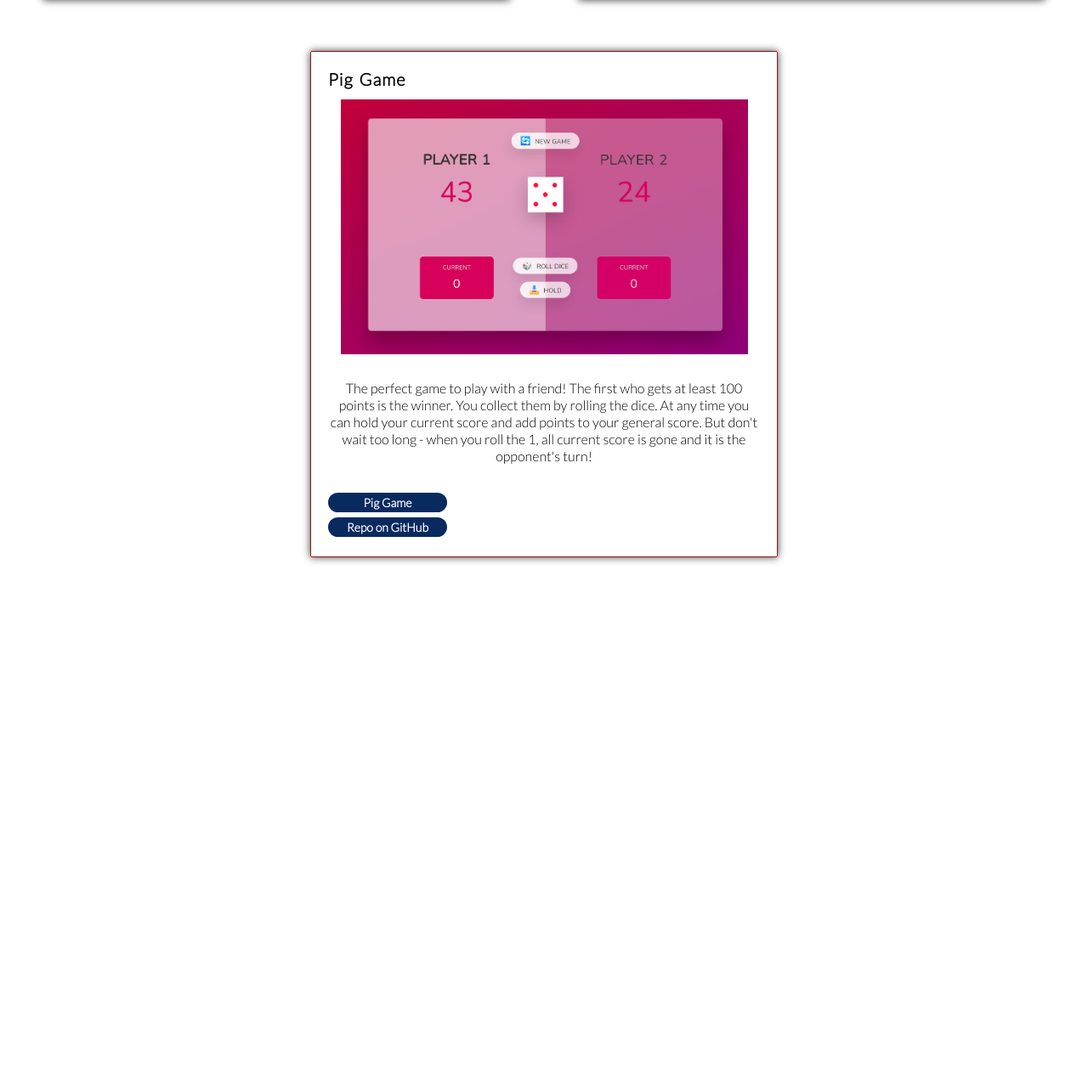
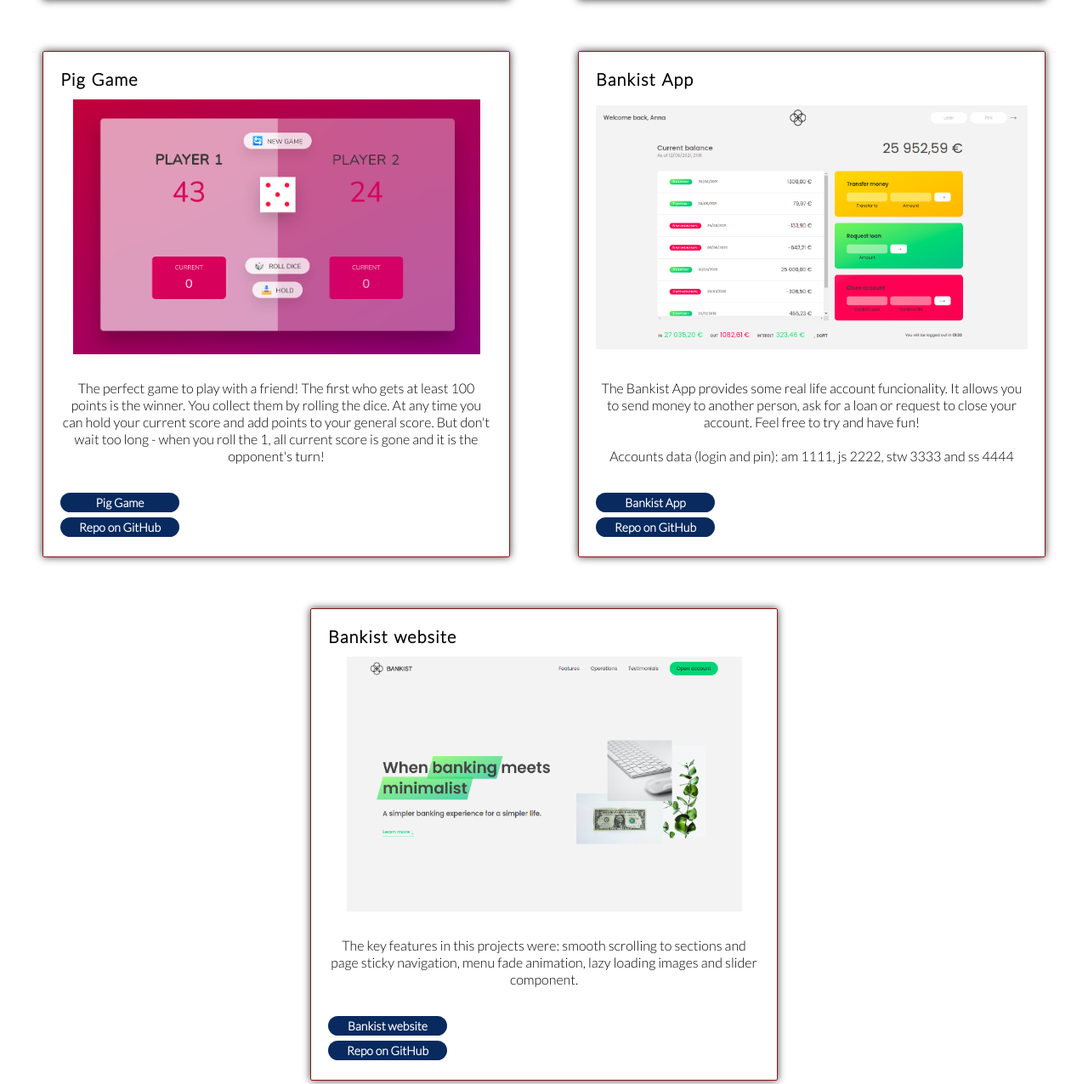
Before and after one commit to anna-muszynska/anna-muszynska.github.io, a plain HTML site: page index.html in a window 1280 px wide. Shown: the part 1504-2780 px from the top of the page at 85% size. Before the commit the page ends 2220 px from the top, so only its background shows below. Drawn offline with Linux system fonts and the light colour scheme.

Commit message:
Bankist projects added

```diff
--- a/index.html
+++ b/index.html
@@ -113,6 +113,41 @@
           >Repo on GitHub</a
         >
       </div>
+      <div class="portfolio_items">
+        <h4>Bankist App</h4>
+        <div class="image_container4 image"></div>
+        <p>
+          The Bankist App provides some real life account funcionality. It
+          allows you to send money to another person, ask for a loan or request
+          to close your account. Feel free to try and have fun!<br /><br />
+          Accounts data (login and pin): am 1111, js 2222, stw 3333 and ss 4444
+        </p>
+        <a href="https://anna-muszynska.github.io/Bankist-App/" target="_blank"
+          >Bankist App</a
+        >
+        <a href="https://github.com/anna-muszynska/Bankist-App" target="_blank"
+          >Repo on GitHub</a
+        >
+      </div>
+      <div class="portfolio_items">
+        <h4>Bankist website</h4>
+        <div class="image_container5 image"></div>
+        <p>
+          The key features in this projects were: smooth scrolling to sections
+          and page sticky navigation, menu fade animation, lazy loading images
+          and slider component.
+        </p>
+        <a
+          href="https://anna-muszynska.github.io/Bankist-website/"
+          target="_blank"
+          >Bankist website</a
+        >
+        <a
+          href="https://github.com/anna-muszynska/Bankist-website"
+          target="_blank"
+          >Repo on GitHub</a
+        >
+      </div>
     </main>
   </body>
 </html>
--- a/styles.css
+++ b/styles.css
@@ -188,6 +188,16 @@ button a {
     height: 300px;
   }
 
+  .image_container4 {
+    background-image: url(/images/Bankist-App.png);
+    height: 300px;
+  }
+
+  .image_container5 {
+    background-image: url(/images/Bankist-website.png);
+    height: 300px;
+  }
+
   main p {
     max-width: 100%;
     margin: 30px 0px;
```
Also changed, not shown: images/Bankist-App.png (added), images/Bankist-website.png (added).
